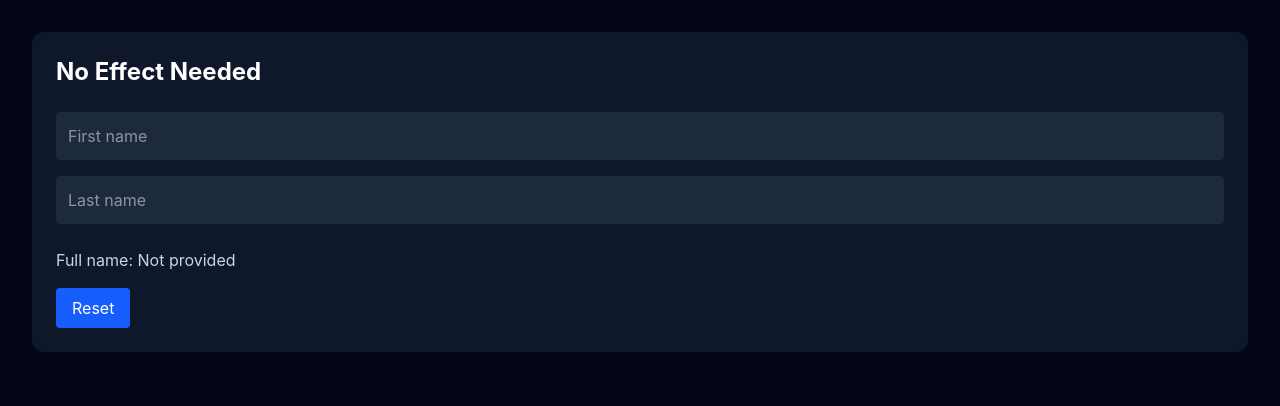
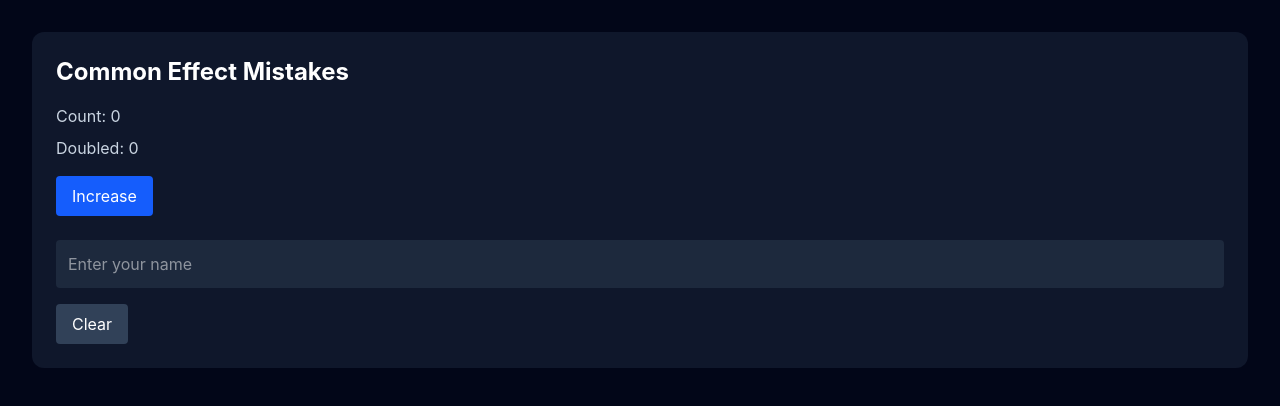
Before and after one commit to foysaliio/React-Mastery-Journey, a React (Vite) app: page / in a window 1280 px wide. Shown: the top 406 px of the page. Built offline with nearby package versions, Linux system fonts and the light colour scheme.

Commit message:
feat(react): avoid common useEffect mistakes

```diff
--- a/src/App.tsx
+++ b/src/App.tsx
@@ -1,9 +1,9 @@
-import NoEffectNeeded from "./Components/NoEffectNeeded";
+import EffectMistakes from "./Components/EffectMistakes";
 
 function App() {
   return (
     <main className="min-h-screen bg-slate-950 p-8">
-      <NoEffectNeeded />
+      <EffectMistakes />
     </main>
   );
 }
--- /dev/null
+++ b/src/Components/EffectMistakes.tsx
@@ -0,0 +1,53 @@
+import { useEffect, useState } from "react";
+
+const EffectMistakes = () => {
+  const [count, setCount] = useState<number>(0);
+  const [name, setName] = useState<string>("");
+
+  const doubledCount = count * 2;
+
+  useEffect(() => {
+    document.title = `Count: ${count}`;
+  }, [count]);
+
+  const handleClear = (): void => {
+    setCount(0);
+    setName("");
+  };
+
+  return (
+    <section className="rounded-xl bg-slate-900 p-6 text-white">
+      <h2 className="text-2xl font-bold">Common Effect Mistakes</h2>
+
+      <p className="mt-4 text-slate-300">Count: {count}</p>
+
+      <p className="mt-2 text-slate-300">Doubled: {doubledCount}</p>
+
+      <button
+        type="button"
+        onClick={() => setCount((current) => current + 1)}
+        className="mt-4 rounded bg-blue-600 px-4 py-2"
+      >
+        Increase
+      </button>
+
+      <input
+        type="text"
+        value={name}
+        onChange={(event) => setName(event.currentTarget.value)}
+        placeholder="Enter your name"
+        className="mt-6 w-full rounded bg-slate-800 p-3"
+      />
+
+      <button
+        type="button"
+        onClick={handleClear}
+        className="mt-4 rounded bg-slate-700 px-4 py-2"
+      >
+        Clear
+      </button>
+    </section>
+  );
+};
+
+export default EffectMistakes;
--- a/src/Components/NoEffectNeeded.tsx
+++ /dev/null
@@ -1,52 +0,0 @@
-import { useState } from "react";
-
-function NoEffectNeeded() {
-  const [firstName, setFirstName] = useState<string>("");
-
-  const [lastName, setLastName] = useState<string>("");
-
-  const fullName = `${firstName} ${lastName}`.trim();
-
-  const handleReset = (): void => {
-    setFirstName("");
-    setLastName("");
-  };
-
-  return (
-    <section className="rounded-xl bg-slate-900 p-6 text-white">
-      <h2 className="text-2xl font-bold">No Effect Needed</h2>
-
-      <div className="mt-6 space-y-4">
-        <input
-          type="text"
-          value={firstName}
-          onChange={(event) => setFirstName(event.currentTarget.value)}
-          placeholder="First name"
-          className="w-full rounded bg-slate-800 p-3"
-        />
-
-        <input
-          type="text"
-          value={lastName}
-          onChange={(event) => setLastName(event.currentTarget.value)}
-          placeholder="Last name"
-          className="w-full rounded bg-slate-800 p-3"
-        />
-      </div>
-
-      <p className="mt-6 text-slate-300">
-        Full name: {fullName || "Not provided"}
-      </p>
-
-      <button
-        type="button"
-        onClick={handleReset}
-        className="mt-4 rounded bg-blue-600 px-4 py-2"
-      >
-        Reset
-      </button>
-    </section>
-  );
-}
-
-export default NoEffectNeeded;
```
